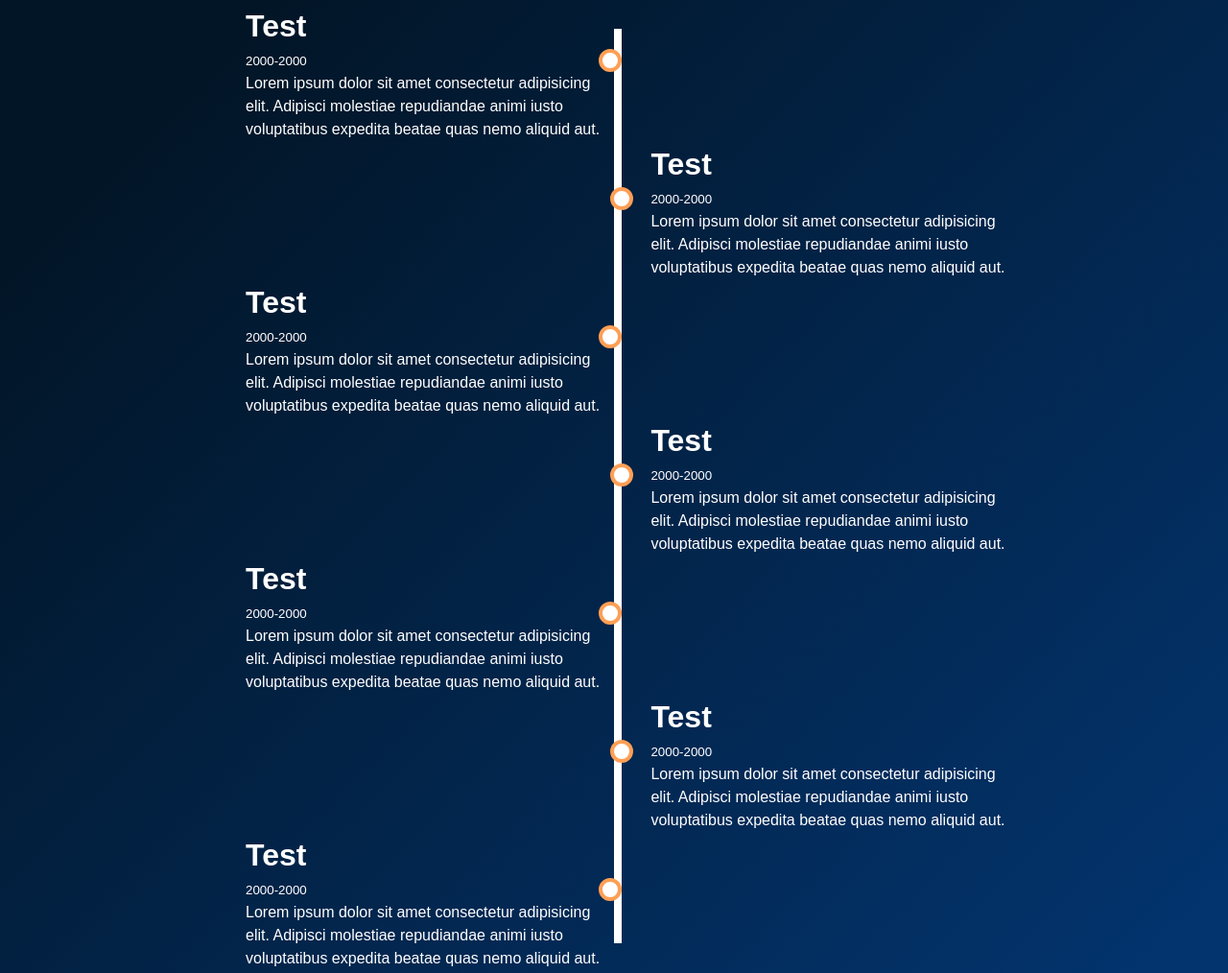
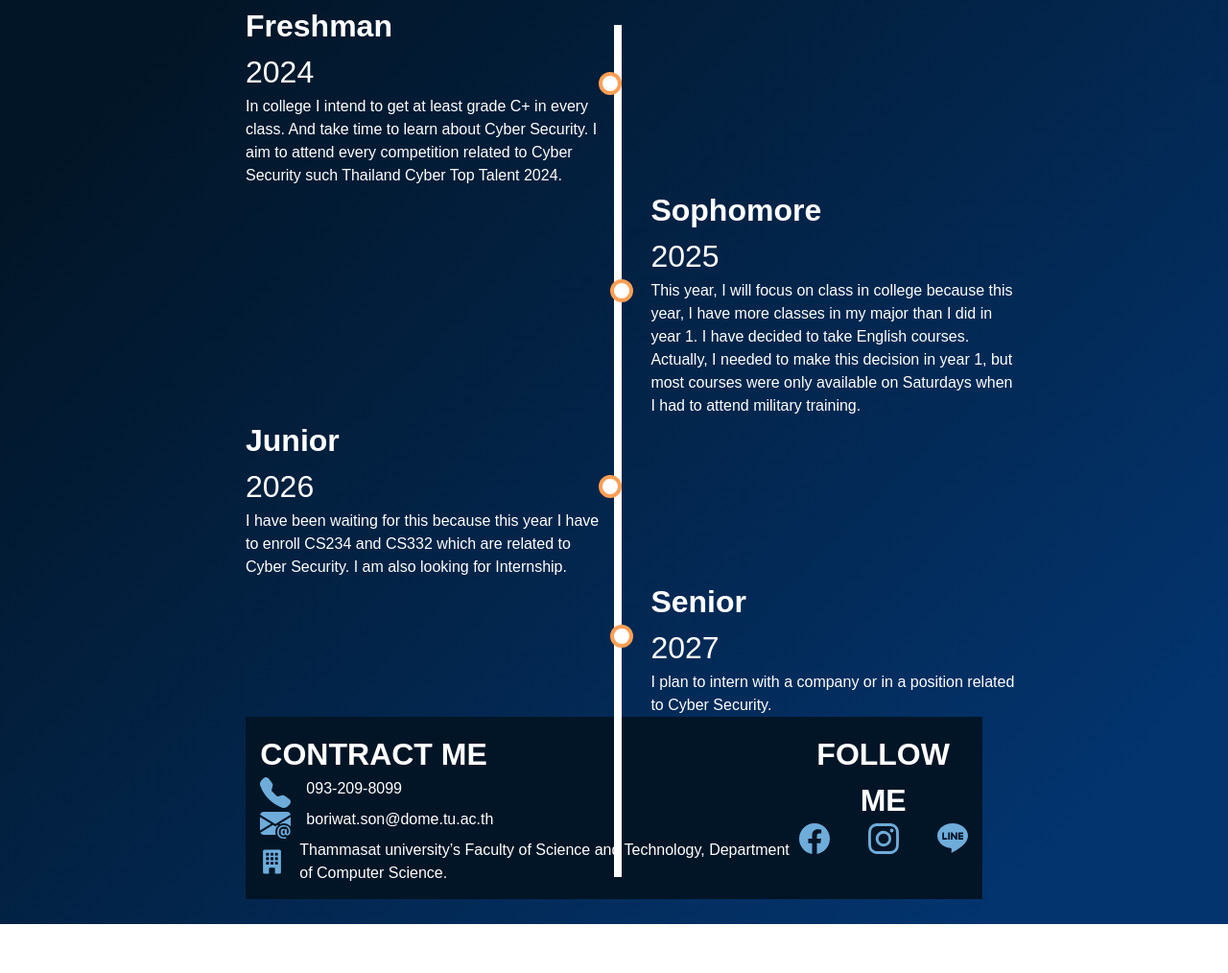
Before and after one commit to Meammi/6709681107_MyCSTUStory, a plain HTML site: page myjourney.html in a window 1280 px wide. Shown: the part 303-1317 px from the top of the page at 96% size. After the commit the page ends 1266 px from the top, so only its background shows below. Drawn offline with Linux system fonts and the light colour scheme; a web font is replaced by a local one.

Commit message:
feat: Add content in my journey page.
Write content in timeline since 2024 to 2027.

```diff
--- a/myjourney.html
+++ b/myjourney.html
@@ -19,40 +19,24 @@
     </header>
     <div class="timeline-container">
         <div class="container left-timeline">
-            <h2>Test</h2>
-            <small>2000-2000</small>
-            <p>Lorem ipsum dolor sit amet consectetur adipisicing elit. Adipisci molestiae repudiandae animi iusto voluptatibus expedita beatae quas nemo aliquid aut.</p>
+            <h2>Freshman</h2>
+            <small>2024</small>
+            <p>In college I intend to get at least grade C+ in every class. And take time to learn about Cyber Security. I aim to attend every competition related to Cyber Security such Thailand Cyber Top Talent 2024.</p>
         </div>
         <div class="container right-timeline">
-            <h2>Test</h2>
-            <small>2000-2000</small>
-            <p>Lorem ipsum dolor sit amet consectetur adipisicing elit. Adipisci molestiae repudiandae animi iusto voluptatibus expedita beatae quas nemo aliquid aut.</p>
+            <h2>Sophomore</h2>
+            <small>2025</small>
+            <p>This year, I will focus on class in college because this year, I have more classes in my major than I did in year 1. I have decided to take English courses. Actually, I needed to make this decision in year 1, but most courses were only available on Saturdays when I had to attend military training.</p>
         </div>
         <div class="container left-timeline">
-            <h2>Test</h2>
-            <small>2000-2000</small>
-            <p>Lorem ipsum dolor sit amet consectetur adipisicing elit. Adipisci molestiae repudiandae animi iusto voluptatibus expedita beatae quas nemo aliquid aut.</p>
+            <h2>Junior</h2>
+            <small>2026</small>
+            <p>I have been waiting for this because this year I have to enroll CS234 and CS332 which are related to Cyber Security. I am also looking for Internship.</p>
         </div>
         <div class="container right-timeline">
-            <h2>Test</h2>
-            <small>2000-2000</small>
-            <p>Lorem ipsum dolor sit amet consectetur adipisicing elit. Adipisci molestiae repudiandae animi iusto voluptatibus expedita beatae quas nemo aliquid aut.</p>
-        </div>
-        <div class="container left-timeline">
-            <h2>Test</h2>
-            <small>2000-2000</small>
-            <p>Lorem ipsum dolor sit amet consectetur adipisicing elit. Adipisci molestiae repudiandae animi iusto voluptatibus expedita beatae quas nemo aliquid aut.</p>
-        </div>
-        <div class="container right-timeline">
-            <h2>Test</h2>
-            <small>2000-2000</small>
-            <p>Lorem ipsum dolor sit amet consectetur adipisicing elit. Adipisci molestiae repudiandae animi iusto voluptatibus expedita beatae quas nemo aliquid aut.</p>
-        </div>
-        <div class="container left-timeline">
-            <h2>Test</h2>
-            <small>2000-2000</small>
-            <p>Lorem ipsum dolor sit amet consectetur adipisicing elit. Adipisci molestiae repudiandae animi iusto voluptatibus expedita beatae quas nemo aliquid aut.</p>
-        </div>
+            <h2>Senior</h2>
+            <small>2027</small>
+            <p>I plan to intern with a company or in a position related to Cyber Security.</p>
     </div>
     <footer>
         <ul class="footer-left">
--- a/mystyle.css
+++ b/mystyle.css
@@ -30,6 +30,9 @@ h2{
     font-size: 3rem;
 }
 p{
+    font-size: 2rem;
+}
+small{
     font-size: 2rem;
 }
 li{
@@ -190,12 +193,8 @@ footer{
     display: flex;
     flex: 1;
     padding: 1%;
-    margin: 1%;
+    margin: 0% 1% 0 1%;
 }
-/* .double-timeline div:nth-child(1),div:nth-child(2){
-    margin-left: 1%;
-    margin-right: 1%;
-} */
 
 @media all and (max-width: 1440px) {
     .header-text{
```
